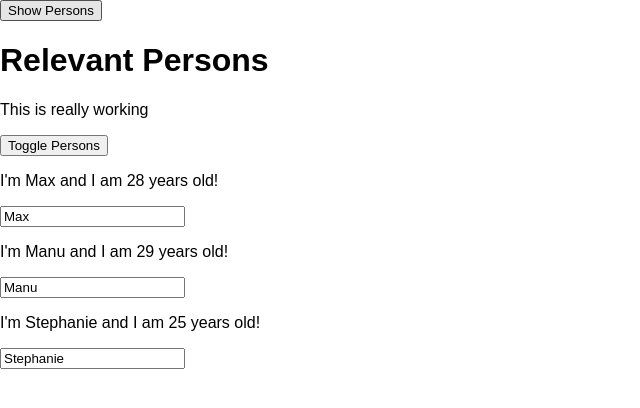
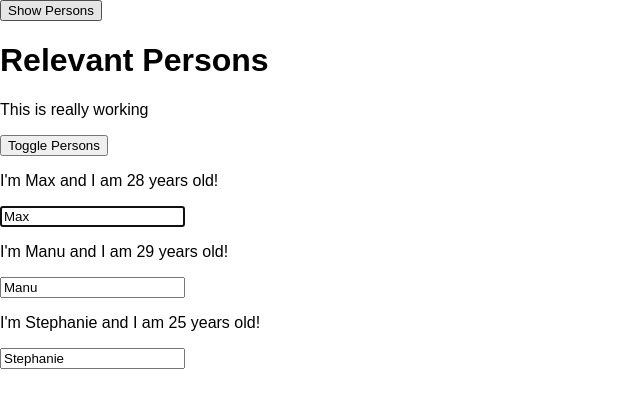
Before and after one commit to ekoaripurnomo/react-complete-guide, a React app: page / in a window 1280 px wide. Both pictures are taken after a click on the button "Show Persons". Shown: the top 408 px of the page, without its empty margins (0-640 px from the left). Built offline with nearby package versions, Linux system fonts and the light colour scheme.

Commit message:
102 Using References (ref)

```diff
--- a/src/components/Persons/Person/Person.js
+++ b/src/components/Persons/Person/Person.js
@@ -26,6 +26,9 @@
 
     componentDidMount() {
         console.log('[Person.js] Inside componentDidMount()');
+        if(this.props.position === 0){
+            this.inputElement.focus();
+        }
     }
     render() {
         console.log('[Person.js] Inside render()');
@@ -33,7 +36,11 @@
             <Aux>
                 <p onClick={this.props.click}>I'm {this.props.name} and I am {this.props.age} years old!</p>
                 <p>{this.props.children}</p>
-                <input type="text" onChange={this.props.changed} value={this.props.name} />
+                <input
+                    ref={(inp) => { this.inputElement = inp }}
+                    type="text"
+                    onChange={this.props.changed}
+                    value={this.props.name} />
             </Aux>
         )
         // return [
--- a/src/components/Persons/Persons.js
+++ b/src/components/Persons/Persons.js
@@ -50,6 +50,7 @@
       return <Person
         click={() => this.props.clicked(index)}
         name={person.name}
+        position={index}
         age={person.age}
         key={person.id}
         changed={(event) => this.props.changed(event, person.id)} />
```
